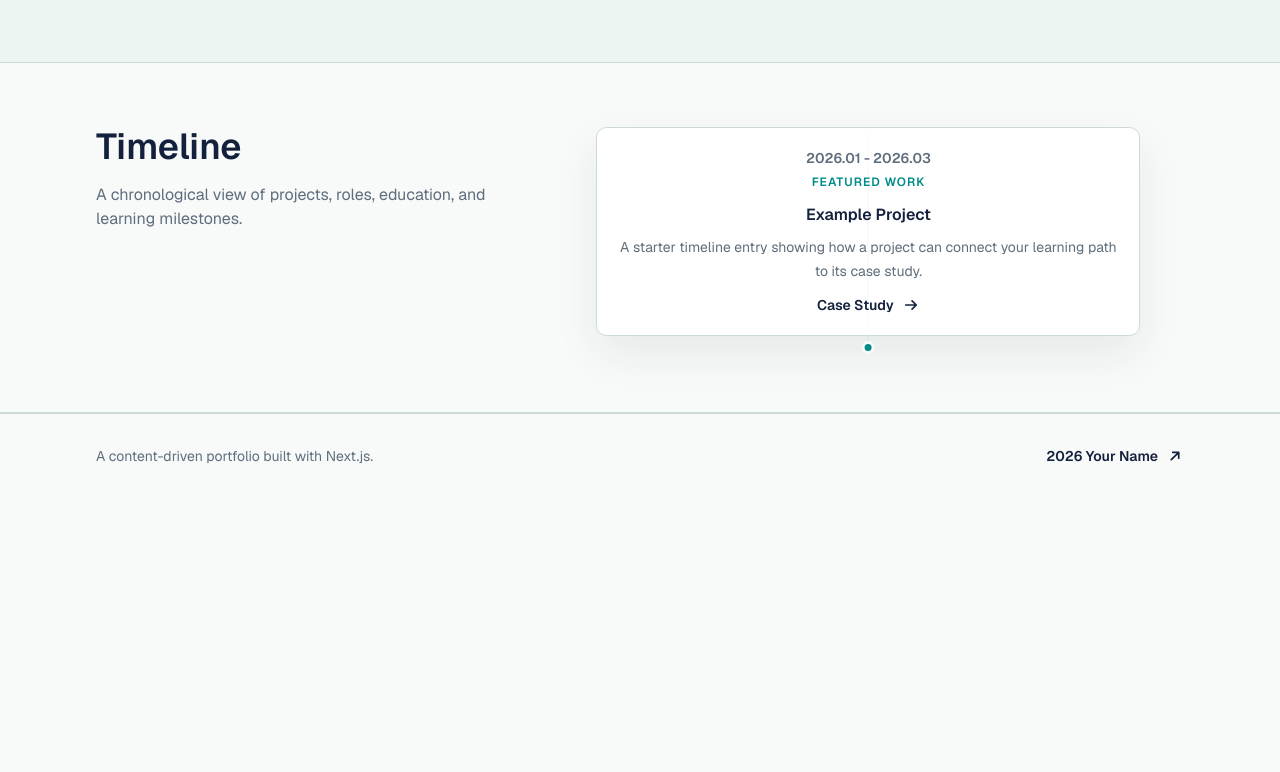
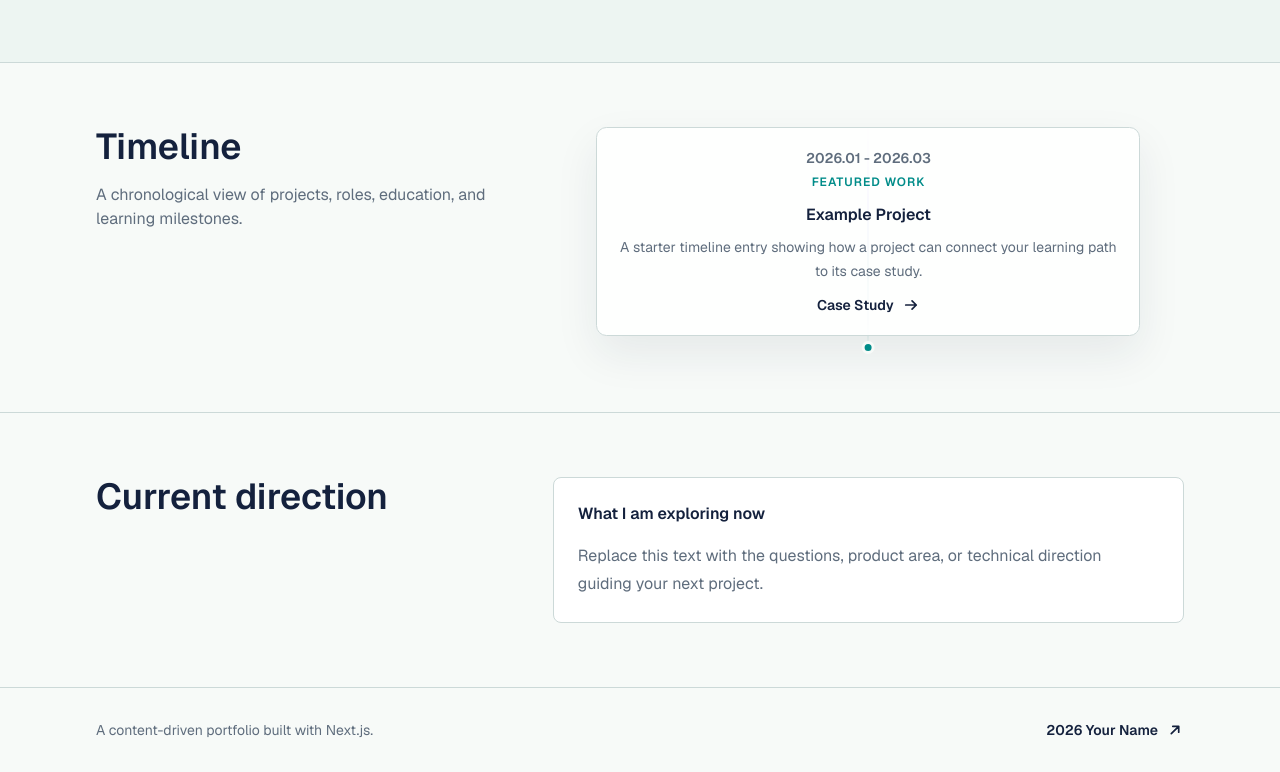
Before and after one commit to seungwoo7050/42web-workspace, a Next.js app: page /journey in a window 1280 px wide. Shown: the part 941-1713 px from the top of the page. Before the commit the page ends 1439 px from the top, so only its background shows below. Built offline with nearby package versions, Linux system fonts and the light colour scheme.

Commit message:
feat(journey): 현재 방향 요약 추가

```diff
--- a/src/app/journey/page.tsx
+++ b/src/app/journey/page.tsx
@@ -99,6 +99,23 @@ export default async function JourneyPage({
           />
         </div>
       </section>
+      <section>
+        <div className="mx-auto grid max-w-6xl gap-9 px-5 py-16 sm:px-8 lg:grid-cols-[0.8fr_1.2fr]">
+          <SectionHeading
+            contentDebug={contentDebug}
+            contentHint="src/content/journey-narrative.json > currentPosition"
+            title={pageCopy.now.title}
+          />
+          <div className="rounded-lg border border-line bg-surface p-6">
+            <h3 className="text-base font-semibold text-foreground">
+              {narrative.currentPosition.title}
+            </h3>
+            <p className="mt-4 text-sm leading-6 text-muted md:text-base md:leading-7">
+              {narrative.currentPosition.body}
+            </p>
+          </div>
+        </div>
+      </section>
     </PageShell>
   );
 }
```
